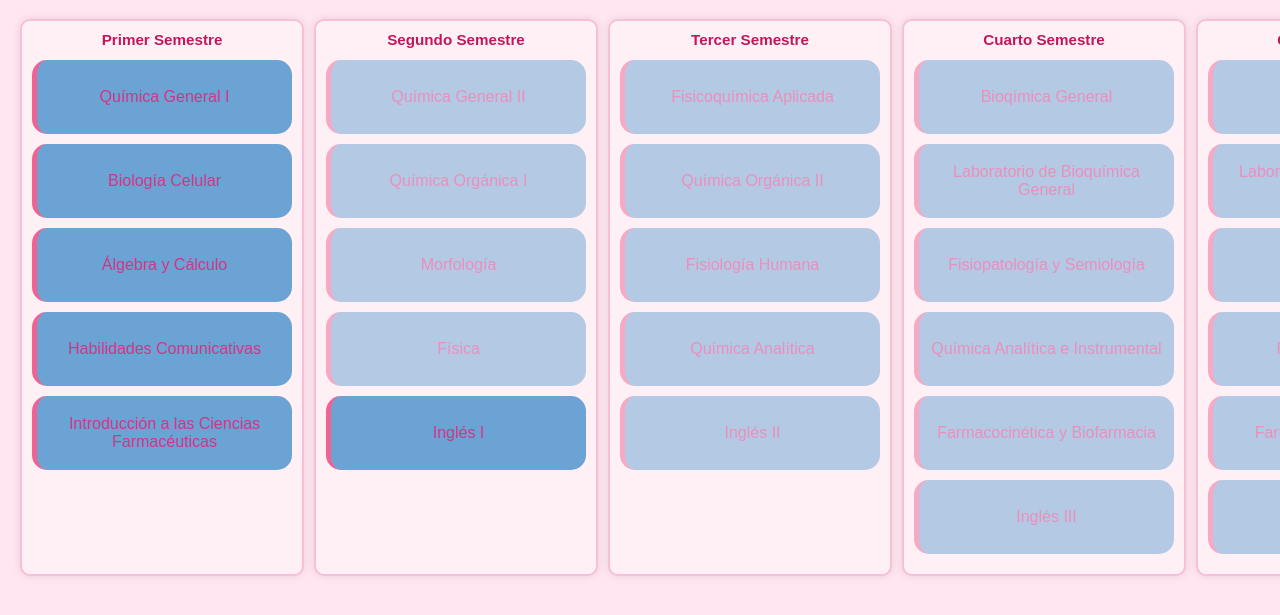
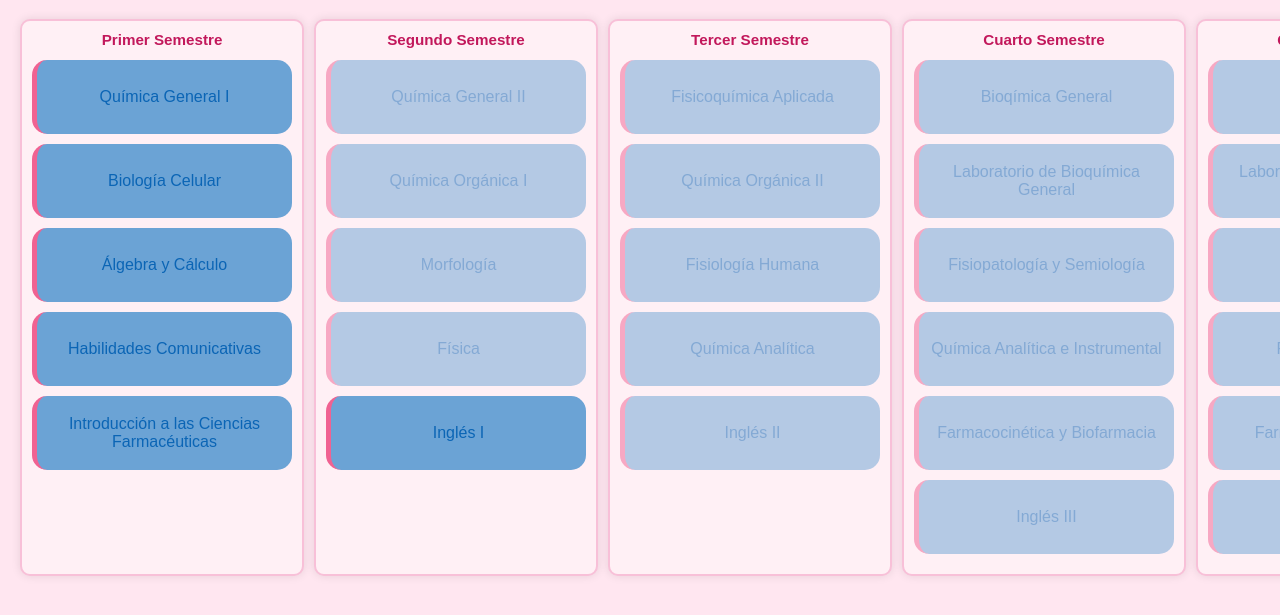
Before and after one commit to poricna/malla-quimica-y-farmacia, a plain HTML site: page index.html in a window 1280 px wide. Shown: the part 61-676 px from the top of the page. Drawn offline with Linux system fonts and the light colour scheme.

Commit message:
Update index.html

```diff
--- a/index.html
+++ b/index.html
@@ -51,7 +51,7 @@
       background-color: #6ba3d5;
       transition: 0.3s;
       border-radius: 15px;
-      color: #d63384;
+      color: #0b65b5;
       text-align: center;
       min-height: 50px;
       display: flex;
```
